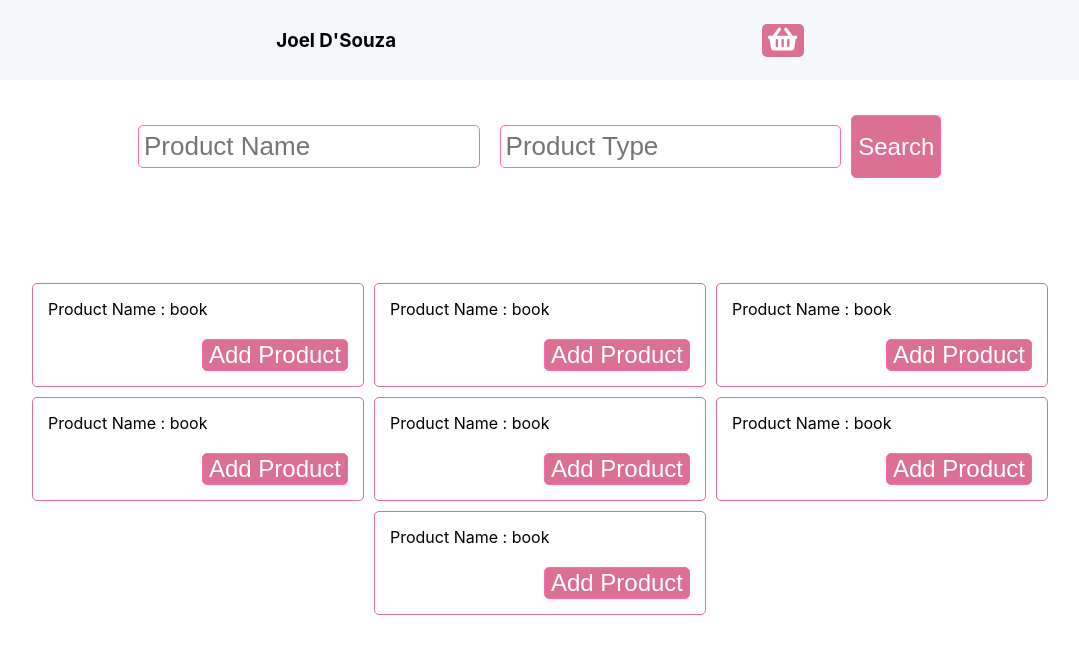
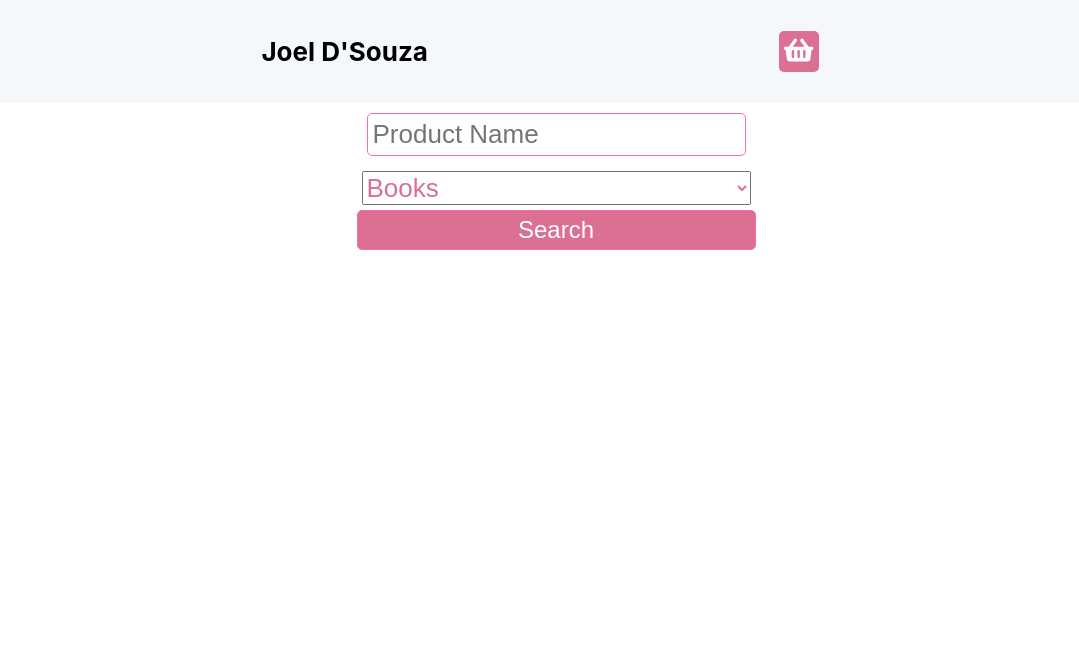
Before and after one commit to joeldsouzax/searchx, a React (Create React App) app: page / in a window 1280 px wide. Shown: the top 654 px of the page, without its empty margins (100-1179 px from the left). Built offline with nearby package versions, Linux system fonts and the light colour scheme.

Commit message:
added search functionality

```diff
--- a/package.json
+++ b/package.json
@@ -13,6 +13,7 @@
     "@types/node": "^12.0.0",
     "@types/react": "^16.9.0",
     "@types/react-dom": "^16.9.0",
+    "axios": "^0.19.2",
     "react": "^16.13.1",
     "react-dom": "^16.13.1",
     "react-router-dom": "^5.1.2",
--- a/src/components/Components.tsx
+++ b/src/components/Components.tsx
@@ -10,7 +10,6 @@ export const Header = styled.div`
   flex-wrap: nowrap;
   justify-content: space-evenly;
   align-items: center;
-  position: fixed;
   background-color: #f5f8fa;
 `;
 
@@ -35,7 +34,6 @@ export const Root = styled.div`
   align-items: center;
   font-size: calc(10px + 2vmin);
   color: black;
-  padding-top: 115px;
 `;
 
 export interface ButtonProps {
@@ -44,6 +42,7 @@ export interface ButtonProps {
 }
 
 export const Button = styled.button<ButtonProps>`
+  padding: 5px;
   font-size: ${props =>
     props.icon ? "calc(10px + 2vmin)" : "calc(8px + 2vmin)"};
   border: ${props => (props.icon ? "0px" : "1px solid hotpink")};
@@ -52,4 +51,19 @@ export const Button = styled.button<ButtonProps>`
   border-radius: 5px;
 `;
 
-export const H3 = styled.h3``;
+export const DropDown = {
+  body: styled.div`
+    display: flex;
+    flex-direction: column;
+    padding: 5px;
+  `,
+  label: styled.div``,
+  select: styled.select`
+    font-size: calc(10px + 2vmin);
+    color: palevioletred;
+  `
+};
+
+export const H3 = styled.h3`
+  font-size: calc(10px + 2vmin);
+`;
--- a/src/components/index.ts
+++ b/src/components/index.ts
@@ -1 +1 @@
-export { Input, Header, Root, Button, H3 } from "./Components";
+export { Input, Header, Root, Button, H3, DropDown } from "./Components";
--- a/src/shop/search/products/product/Product.tsx
+++ b/src/shop/search/products/product/Product.tsx
@@ -1,6 +1,10 @@
 import React from "react";
 import styled from "styled-components";
 import { Button } from "../../../../components";
+
+export interface TextProps {
+  gutterBottom?: Boolean;
+}
 
 const item = {
   body: styled.div`
@@ -10,7 +14,13 @@ const item = {
     margin: 5px;
     border-radius: 5px;
   `,
-  title: styled.div`
+  title: styled.div<TextProps>`
+    padding-bottom: ${props => (props.gutterBottom ? "10px" : "")};
+    text-align: left;
+    font-size: 20px;
+  `,
+  paragraph: styled.div<TextProps>`
+    padding-bottom: ${props => (props.gutterBottom ? "10px" : "")};
     text-align: left;
     font-size: 16px;
   `,
@@ -34,7 +44,8 @@ export interface ProductProps {
 const Product: React.FC<ProductProps> = ({ name, type }) => (
   <item.body>
     <item.content>
-      <item.title>{`Product Name : ${name}`}</item.title>
+      <item.title gutterBottom>{`Product Name : ${name}`}</item.title>
+      <item.paragraph>{`Product Name : ${type}`}</item.paragraph>
     </item.content>
     <item.action>
       <Button primary>Add Product</Button>
--- a/src/shop/search/search.tsx
+++ b/src/shop/search/search.tsx
@@ -1,22 +1,70 @@
 import React from "react";
-import { Input, Button } from "../../components";
+import { Input, Button, DropDown } from "../../components";
 import styled from "styled-components";
 import Products from "./products";
+import axios from "axios";
 
 const SearchBox = styled.div`
   display: flex;
-  flex-direction: row;
+  flex-direction: column;
+  flex-wrap: wrap;
+  justify-content: center;
 `;
 
-const Search: React.FC = () => (
-  <React.Fragment>
-    <SearchBox>
-      <Input placeholder="Product Name" />
-      <Input placeholder="Product Type" />
-      <Button primary>Search</Button>
-    </SearchBox>
-    <Products />
-  </React.Fragment>
-);
+const Search: React.FC = () => {
+  const [name, setName] = React.useState<string>("");
+  const productTypeSelect = [
+    { value: "Books", label: "Books" },
+    { value: "Music", label: "Music" },
+    { value: "Games", label: "Games" }
+  ];
+  const [type, setType] = React.useState<string>(productTypeSelect[0].value);
+
+  const [productData, setProductData] = React.useState(null);
+
+  const search = () => {
+    const searchReq = {
+      name,
+      type
+    };
+    axios
+      .post(`http://127.0.0.1:57858/product/search/`, searchReq)
+      .then(res => {
+        setProductData(res.data);
+      });
+  };
+
+  return (
+    <React.Fragment>
+      <SearchBox>
+        <Input
+          value={name}
+          placeholder="Product Name"
+          fullWidth
+          onChange={e => setName(e.target.value)}
+        />
+        <DropDown.body>
+          {/* <DropDown.label>Select Product Type</DropDown.label> */}
+          <DropDown.select
+            value={type}
+            onChange={e => setType(e.target.value)}
+            id="productTypeList"
+          >
+            {productTypeSelect.map(item => (
+              <option key={item.value} value={item.value}>
+                {item.label}
+              </option>
+            ))}
+          </DropDown.select>
+        </DropDown.body>
+
+        <Button onClick={search} primary>
+          Search
+        </Button>
+      </SearchBox>
+      {productData ? <Products /> : null}
+    </React.Fragment>
+  );
+};
 
 export default Search;
```
Also changed, not shown: 1 other file (tests, documents, lock files or other folders).
